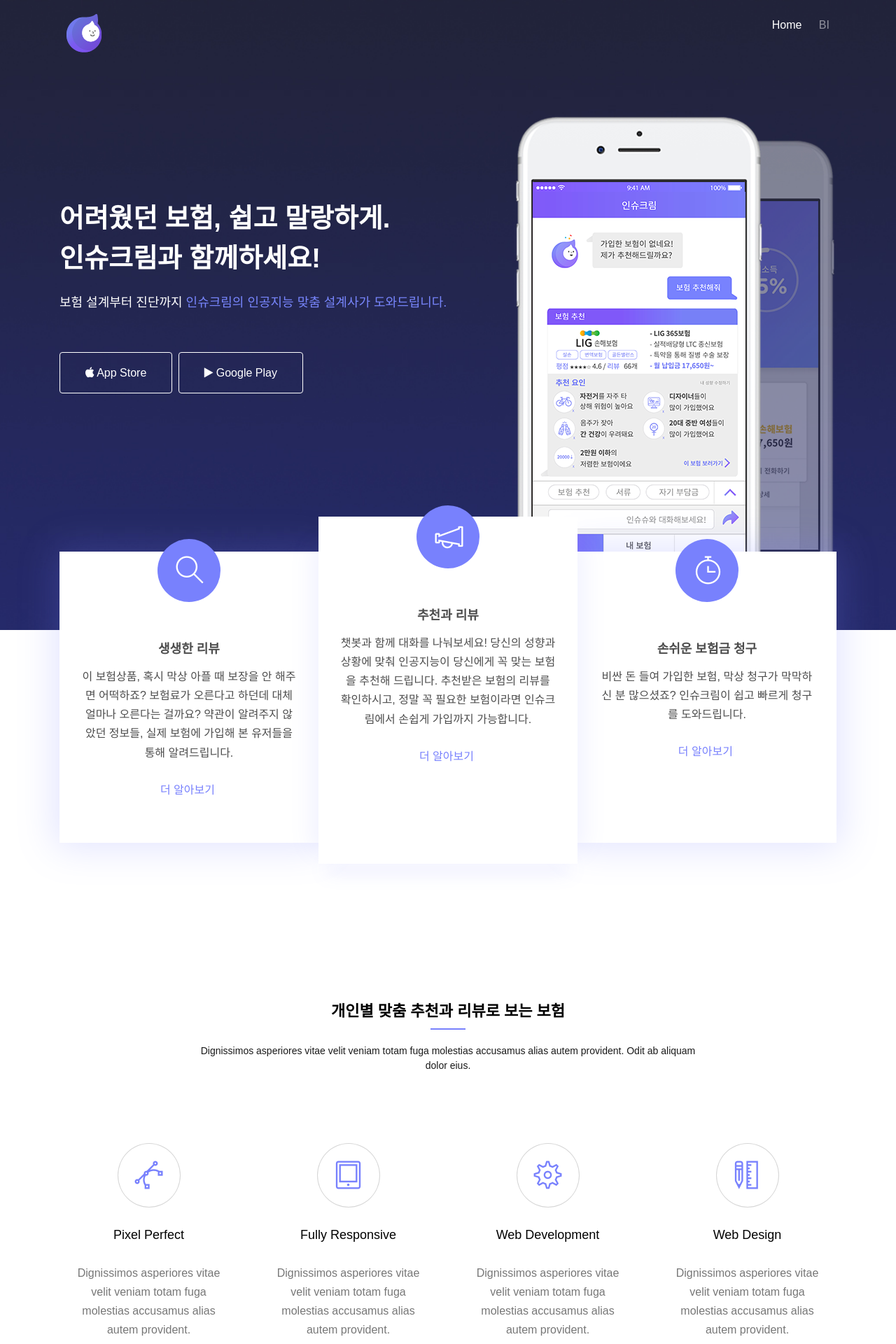
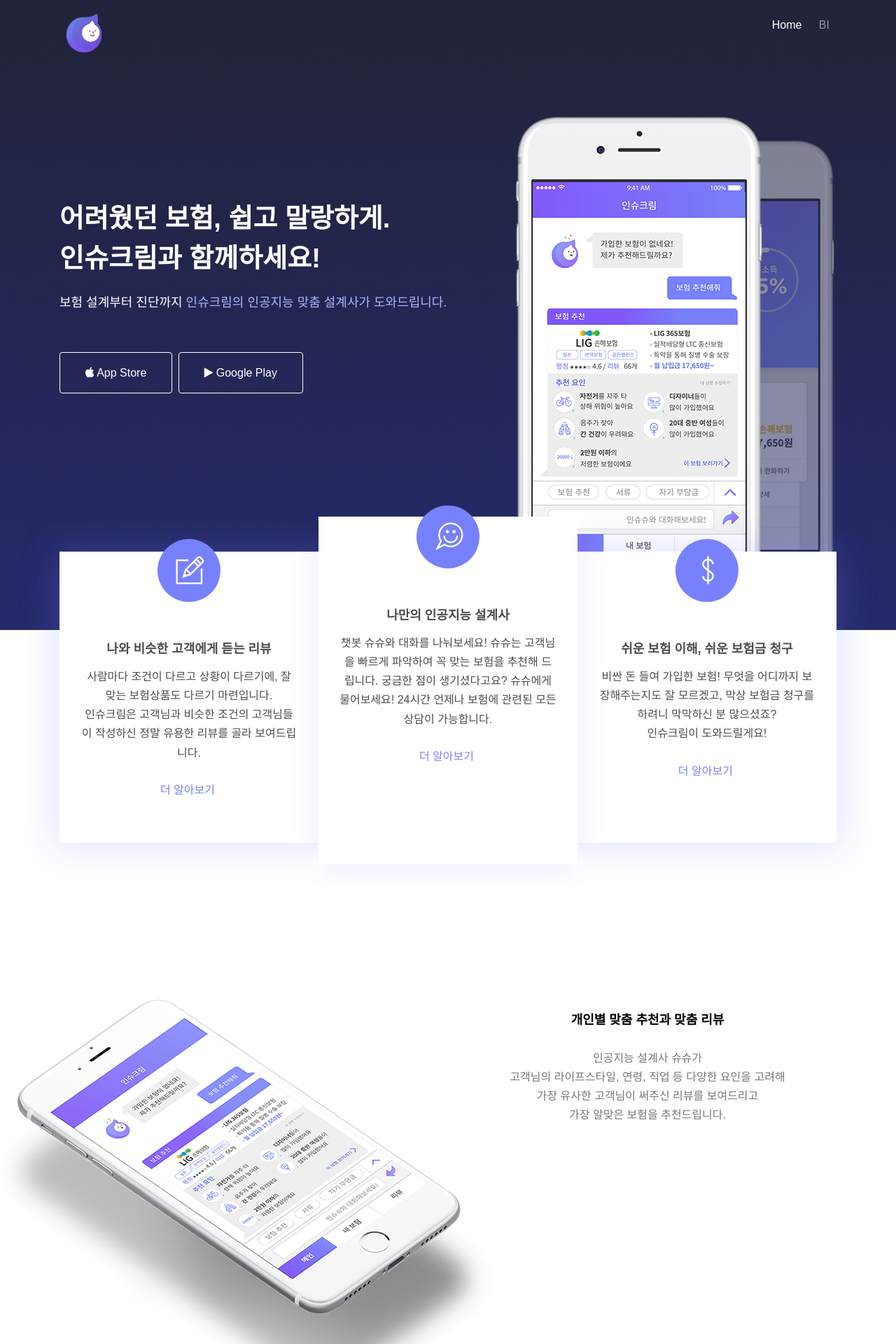
Before and after one commit to 0x1f440/0x1f440.github.io, a Jekyll site: the page insucream/index.html, which Jekyll copies as it is, in a window 1280 px wide. Shown: the top 1920 px of the page at 70% size. Built offline with Jekyll 4.4.1, drawn with Linux system fonts in a browser that asks for light colours; some web fonts are replaced; some of the changed text lies outside the part shown.

Commit message:
almost finished

```diff
--- a/insucream/css/style.css
+++ b/insucream/css/style.css
@@ -10,6 +10,8 @@
 * 	Template Style
 *
 * ======================================================= */
+
+
 body {
   font-family: "Droid Sans", Arial, sans-serif;
   font-weight: 400;
@@ -645,6 +647,8 @@
 }
 .feature-center h3 {
   font-size: 18px;
+    font-weight: bold;
+    margin-top: 20px;
   color: #000;
   position: relative;
 }
--- a/insucream/index.html
+++ b/insucream/index.html
@@ -73,7 +73,7 @@
 						<div class="display-tc">
 							<h1 class="animate-box" data-animate-effect="fadeInUp"><b>어려웠던 보험, 쉽고 말랑하게.</b></h1>
 							<h1 class="animate-box" data-animate-effect="fadeInUp"><b>인슈크림과 함께하세요!</b></h1>
-							<h2 class="animate-box" data-animate-effect="fadeInUp">보험 설계부터 진단까지 <a style="color:#7886fd">인슈크림의 인공지능 맞춤 설계사가 도와드립니다.</a></h2><br>
+							<h2 class="animate-box" data-animate-effect="fadeInUp">보험 설계부터 진단까지 <a style="color:#aab6ff">인슈크림의 인공지능 맞춤 설계사가 도와드립니다.</a></h2><br>
 							<span class="animate-box" data-animate-effect="fadeInUp"><a href="#" class="btn btn-lg btn-outline"><i class="fa fa-apple" aria-hidden="true"></i> App Store</a></span>
 							<span class="animate-box" data-animate-effect="fadeInUp"><a href="#" class="btn btn-lg btn-outline"><i class="fa fa-play" aria-hidden="true"></i> Google Play</a></span>
 						</div>
@@ -89,31 +89,30 @@
 				<div class="feature feature-1 animate-box" data-animate-effect="fadeInUp">
 					<div class="feature-inner">
 						<span class="icon">
-							<i class="ti-search"></i>
+							<i class="ti-pencil-alt"></i>
 						</span>
-						<h3>생생한 리뷰</h3>
-						<p>이 보험상품, 혹시 막상 아플 때 보장을 안 해주면 어떡하죠? 보험료가 오른다고 하던데 대체 얼마나 오른다는 걸까요? 약관이 알려주지 않았던 정보들, 실제 보험에 가입해 본 유저들을 통해 알려드립니다.</p>
+						<h3>나와 비슷한 고객에게 듣는 리뷰</h3>
+						<p>사람마다 조건이 다르고 상황이 다르기에, 잘 맞는 보험상품도 다르기 마련입니다. <br>인슈크림은 고객님과 비슷한 조건의 고객님들이 작성하신 정말 유용한 리뷰를 골라 보여드립니다.</p>
 						<p><a href="#" class="btn btn-outline">더 알아보기</a></p>
 					</div>
 				</div>
 				<div class="feature feature-2 animate-box" data-animate-effect="fadeInUp">
 					<div class="feature-inner">
 						<span class="icon">
-							<i class="ti-announcement"></i>
+							<i class="ti-comments-smiley"></i>
 						</span>
-						<h3>추천과 리뷰</h3>
-						<p>챗봇과 함께 대화를 나눠보세요! 당신의 성향과 상황에 맞춰 인공지능이 당신에게 꼭 맞는 보험을 추천해 드립니다.
-							추천받은 보험의 리뷰를 확인하시고, 정말 꼭 필요한 보험이라면 인슈크림에서 손쉽게 가입까지 가능합니다.</p>
+						<h3>나만의 인공지능 설계사</h3>
+						<p>챗봇 슈슈와 대화를 나눠보세요! 슈슈는 고객님을 빠르게 파악하여 꼭 맞는 보험을 추천해 드립니다. 궁금한 점이 생기셨다고요? 슈슈에게 물어보세요! 24시간 언제나 보험에 관련된 모든 상담이 가능합니다.</p>
 						<p><a href="#" class="btn btn-outline">더 알아보기</a></p>
 					</div>
 				</div>
 				<div class="feature feature-3 animate-box" data-animate-effect="fadeInUp">
 					<div class="feature-inner">
 						<span class="icon">
-							<i class="ti-timer"></i>
+							<i class="ti-money"></i>
 						</span>
-						<h3>손쉬운 보험금 청구</h3>
-						<p>비싼 돈 들여 가입한 보험, 막상 청구가 막막하신 분 많으셨죠? 인슈크림이 쉽고 빠르게 청구를 도와드립니다.</p>
+						<h3>쉬운 보험 이해, 쉬운 보험금 청구</h3>
+						<p>비싼 돈 들여 가입한 보험! 무엇을 어디까지 보장해주는지도 잘 모르겠고, 막상 보험금 청구를 하려니 막막하신 분 많으셨죠?<br>인슈크림이 도와드릴게요!</p>
 						<p><a href="#" class="btn btn-outline">더 알아보기</a></p>
 					</div>
 				</div>
@@ -124,79 +123,48 @@
 	<div id="gtco-features">
 		<div class="gtco-container">
 			<div class="row">
-				<div class="col-md-8 col-md-offset-2 text-center gtco-heading animate-box">
-					<h2>개인별 맞춤 추천과 리뷰로 보는 보험</h2>
-					<p>Dignissimos asperiores vitae velit veniam totam fuga molestias accusamus alias autem provident. Odit ab aliquam dolor eius.</p>
+				<div class="col-md-6 col-sm-6">
+					<div class="feature-center animate-box" data-animate-effect="fadeIn">
+						<img src="images/recom.png" style="margin-left: -100px;">
+					</div>
+				</div>
+				<div class="col-md-6 col-sm-6">
+					<div class="feature-center animate-box" data-animate-effect="fadeIn">
+						<h3>개인별 맞춤 추천과 맞춤 리뷰</h3>
+						<p>인공지능 설계사 슈슈가<br>고객님의 라이프스타일, 연령, 직업 등 다양한 요인을 고려해<br>가장 유사한 고객님이 써주신 리뷰를 보여드리고<br>가장 알맞은 보험을 추천드립니다.</p>
+					</div>
 				</div>
 			</div>
 			<div class="row">
-				<div class="col-md-3 col-sm-6">
-					<div class="feature-center animate-box" data-animate-effect="fadeIn">
-						<span class="icon">
-							<i class="ti-vector"></i>
-						</span>
-						<h3>Pixel Perfect</h3>
-						<p>Dignissimos asperiores vitae velit veniam totam fuga molestias accusamus alias autem provident. </p>
+				<div class="col-md-6 col-sm-6">
+					<div class="feature-center animate-box" data-animate-effect="fadeIn"><br><br><br>
+						<h3>이해하기 쉽게 정리된 내 보험</h3>
+						<p>두껍고 어려운 약관과 복잡한 특약을 간단하게!<br>더 이상 어떤 보험상품을 가지고 있는지,<br>어떤 보장을 받을 수 있는지 헤매지 마세요!</p>
 					</div>
 				</div>
-				<div class="col-md-3 col-sm-6">
+				<div class="col-md-6 col-sm-6">
 					<div class="feature-center animate-box" data-animate-effect="fadeIn">
-						<span class="icon">
-							<i class="ti-tablet"></i>
-						</span>
-						<h3>Fully Responsive</h3>
-						<p>Dignissimos asperiores vitae velit veniam totam fuga molestias accusamus alias autem provident. </p>
-					</div>
-				</div>
-				<div class="col-md-3 col-sm-6">
-					<div class="feature-center animate-box" data-animate-effect="fadeIn">
-						<span class="icon">
-							<i class="ti-settings"></i>
-						</span>
-						<h3>Web Development</h3>
-						<p>Dignissimos asperiores vitae velit veniam totam fuga molestias accusamus alias autem provident. </p>
-					</div>
-				</div>
-				<div class="col-md-3 col-sm-6">
-					<div class="feature-center animate-box" data-animate-effect="fadeIn">
-						<span class="icon">
-							<i class="ti-ruler-pencil"></i>
-						</span>
-						<h3>Web Design</h3>
-						<p>Dignissimos asperiores vitae velit veniam totam fuga molestias accusamus alias autem provident. </p>
+						<img src="images/mylist.png" style="margin-right: -100px; margin-top: -100px;">
 					</div>
 				</div>
 			</div>
 		</div>
 	</div>
 
-	<div id="gtco-portfolio" class="gtco-section">
+
+
+	<div id="gtco-counter" class="gtco-section" style="background-color:#f6f6f6;">
 		<div class="gtco-container">
-			<div style="margin:0 auto; width:700px;">
-				<iframe width="100%" height="435px" src="https://www.youtube.com/embed/dt8dezlwafk" frameborder="0" gesture="media" allow="encrypted-media" allowfullscreen></iframe>
-			</div>
-		</div>
-	</div>
-
-	<div id="gtco-counter" class="gtco-section">
-		<div class="gtco-container">
-
-			<div class="row">
-				<div class="col-md-8 col-md-offset-2 text-center gtco-heading animate-box">
-					<h2>Fun Facts</h2>
-					<p>Dignissimos asperiores vitae velit veniam totam fuga molestias accusamus alias autem provident. Odit ab aliquam dolor eius.</p>
-				</div>
-			</div>
 
 			<div class="row">
 
 				<div class="col-md-3 col-sm-6 animate-box" data-animate-effect="fadeInLeft">
 					<div class="feature-center">
 						<span class="icon">
-							<i class="ti-settings"></i>
+							<i class="ti-pencil-alt"></i>
 						</span>
-						<span class="counter js-counter" data-from="0" data-to="22070" data-speed="5000" data-refresh-interval="50">1</span>
-						<span class="counter-label">Creativity Fuel</span>
+						<span class="counter js-counter" data-from="0" data-to="2023" data-speed="5000" data-refresh-interval="50">1</span>
+						<span class="counter-label">보험상품 리뷰 건수</span>
 
 					</div>
 				</div>
@@ -205,17 +173,17 @@
 						<span class="icon">
 							<i class="ti-face-smile"></i>
 						</span>
-						<span class="counter js-counter" data-from="0" data-to="97" data-speed="5000" data-refresh-interval="50">1</span>
-						<span class="counter-label">Happy Clients</span>
+						<span class="counter js-counter" data-from="0" data-to="94" data-speed="5000" data-refresh-interval="50">1</span>
+						<span class="counter-label">인슈크림 추천 보험<br>가입 고객 만족도 점수</span>
 					</div>
 				</div>
 				<div class="col-md-3 col-sm-6 animate-box" data-animate-effect="fadeInLeft">
 					<div class="feature-center">
 						<span class="icon">
-							<i class="ti-briefcase"></i>
+							<i class="ti-clipboard"></i>
 						</span>
-						<span class="counter js-counter" data-from="0" data-to="402" data-speed="5000" data-refresh-interval="50">1</span>
-						<span class="counter-label">Projects Done</span>
+						<span class="counter js-counter" data-from="0" data-to="42" data-speed="5000" data-refresh-interval="50">1</span>
+						<span class="counter-label">인슈크림 보험 청구<br>일 평균 건수</span>
 					</div>
 				</div>
 				<div class="col-md-3 col-sm-6 animate-box" data-animate-effect="fadeInLeft">
@@ -224,7 +192,7 @@
 							<i class="ti-time"></i>
 						</span>
 						<span class="counter js-counter" data-from="0" data-to="212023" data-speed="5000" data-refresh-interval="50">1</span>
-						<span class="counter-label">Hours Spent</span>
+						<span class="counter-label">챗봇 슈슈가 상담한 시간</span>
 
 					</div>
 				</div>
@@ -233,33 +201,13 @@
 		</div>
 	</div>
 
-	<div id="gtco-products">
+	<div id="gtco-portfolio" class="gtco-section">
 		<div class="gtco-container">
-			<div class="row animate-box">
-				<div class="col-md-8 col-md-offset-2 text-center gtco-heading animate-box">
-					<h2>Products</h2>
-					<p>Dignissimos asperiores vitae velit veniam totam fuga molestias accusamus alias autem provident. Odit ab aliquam dolor eius.</p>
-				</div>
-			</div>
-			<div class="row animate-box">
-				<div class="owl-carousel owl-carousel-carousel">
-					<div class="item">
-						<img src="images/img_1.jpg" alt="Free HTML5 Bootstrap Template by GetTemplates.co">
-					</div>
-					<div class="item">
-						<img src="images/img_2.jpg" alt="Free HTML5 Bootstrap Template by GetTemplates.co">
-					</div>
-					<div class="item">
-						<img src="images/img_3.jpg" alt="Free HTML5 Bootstrap Template by GetTemplates.co">
-					</div>
-					<div class="item">
-						<img src="images/img_4.jpg" alt="Free HTML5 Bootstrap Template by GetTemplates.co">
-					</div>
-				</div>
+			<div style="margin:0 auto; width:774px;">
+				<iframe width="100%" height="435px" src="https://www.youtube.com/embed/VStqhd3mm-k" frameborder="0" gesture="media" allow="encrypted-media" allowfullscreen></iframe>
 			</div>
 		</div>
 	</div>
-
 
 	<footer id="gtco-footer" role="contentinfo">
 		<div class="gtco-container">
```
Also changed, not shown: insucream/about.html (+0 -7 lines), insucream/images/bi-03.png, insucream/images/bi-04.png, insucream/images/bi-05.png, insucream/images/mylist.png (added), insucream/images/recom.png (added).
